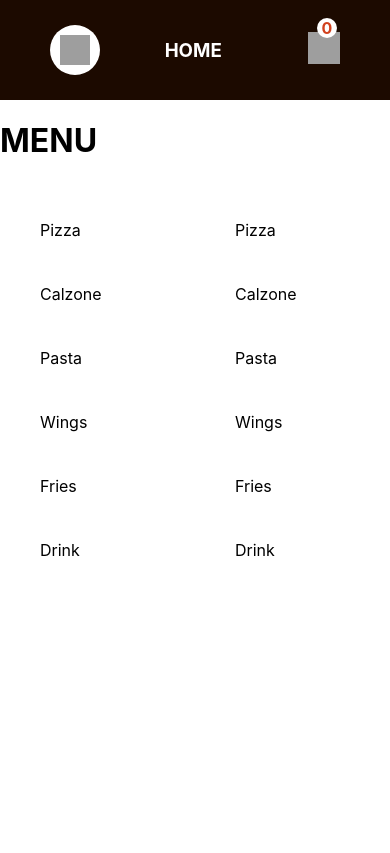
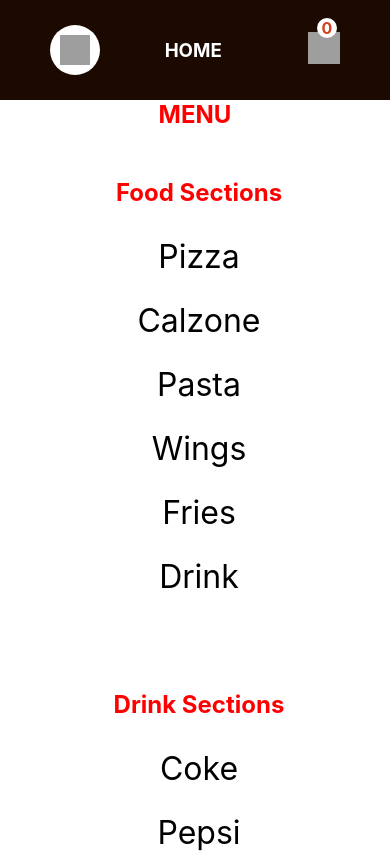
Before and after one commit to Amrindra/Odering-Pizza-App, a Next.js app: page /menu in a window 390 px wide. Shown: the top 853 px of the page. Built offline with nearby package versions, Linux system fonts and the light colour scheme; grey boxes are pictures that could not be loaded.

Commit message:
removed optional dependencies from useEffect in  cart.js

```diff
--- a/pages/admin/index.js
+++ b/pages/admin/index.js
@@ -52,6 +52,7 @@ const Admin = ({ orders, products }) => {
 
   return (
     <div className={styles.container}>
+      <h1 className={styles.adminDashboard}>ADMIN DASHBOARD</h1>
       <div className={styles.addProductButton}>
         {<AddButton setClose={setClose} />}
         {!close && <Add setClose={setClose} />}
--- a/pages/api/orders/[id].js
+++ b/pages/api/orders/[id].js
@@ -1,5 +1,5 @@
+import dbConnect from "../../../util/mongoose";
 import Order from "../../../models/Order";
-import dbConnect from "../../../util/mongoose";
 
 //we use async function because it's the CRUD operation and we don't know how long will it take for processing
 export default async function handler(req, res) {
@@ -30,6 +30,4 @@ export default async function handler(req, res) {
       res.status(500).json(error);
     }
   }
-  if (method === "DELETE") {
-  }
 }
--- a/pages/api/products/[id].js
+++ b/pages/api/products/[id].js
@@ -26,9 +26,9 @@ export default async function handler(req, res) {
   }
 
   if (method === "PUT") {
-    if (!token || token !== process.env.token) {
-      return res.status(401).json("Not authorized!");
-    }
+    // if (!token || token !== process.env.token) {
+    //   return res.status(401).json("Not authorized!");
+    // }
 
     try {
       const product = await Product.findByIdAndUpdate(id, req.body, {
--- a/pages/cart.js
+++ b/pages/cart.js
@@ -27,7 +27,7 @@ const Cart = () => {
     try {
       // const res = await axios.post("http://localhost:3000/api/orders", data);
       const res = await axios.post(
-        " https://tonbb.sse.codesandbox.io/api/orders",
+        "https://tonbb.sse.codesandbox.io/api/orders",
         data
       );
       if (res.status === 201) {
@@ -53,7 +53,7 @@ const Cart = () => {
           currency: currency
         }
       });
-    }, [currency, showSpinner, options, dispatch]);
+    }, [currency, showSpinner]);
 
     return (
       <>
--- a/pages/menu.js
+++ b/pages/menu.js
@@ -3,9 +3,10 @@ import styles from "../styles/Menu.module.css";
 function Menu() {
   return (
     <div className={styles.container}>
-      <h1>MENU</h1>
+      <h1 className={styles.title}>MENU</h1>
       <div className={styles.menuBody}>
         <ul className={styles.menuTitles}>
+          <h3 className={styles.title}>Food Sections</h3>
           <li className={styles.item}>Pizza </li>
           <li className={styles.item}>Calzone </li>
           <li className={styles.item}>Pasta </li>
@@ -15,12 +16,14 @@ function Menu() {
         </ul>
 
         <ul className={styles.menuPrices}>
-          <li className={styles.item}>Pizza </li>
-          <li className={styles.item}>Calzone </li>
-          <li className={styles.item}>Pasta </li>
-          <li className={styles.item}>Wings </li>
-          <li className={styles.item}>Fries </li>
-          <li className={styles.item}>Drink </li>
+          <h3 className={styles.title}>Drink Sections</h3>
+
+          <li className={styles.item}>Coke</li>
+          <li className={styles.item}>Pepsi </li>
+          <li className={styles.item}>Diet Coke</li>
+          <li className={styles.item}>Dr Pepper </li>
+          <li className={styles.item}>Mountain Dew </li>
+          <li className={styles.item}>Sprite </li>
         </ul>
       </div>
     </div>
--- a/styles/Admin.module.css
+++ b/styles/Admin.module.css
@@ -3,6 +3,12 @@
   display: flex;
 }
 
+.adminDashboard {
+  display: flex;
+  justify-content: center;
+  color: teal;
+  text-decoration: underline;
+}
 .addProductButton {
   display: flex;
   justify-content: center;
--- a/styles/Menu.module.css
+++ b/styles/Menu.module.css
@@ -1,17 +1,28 @@
 .container {
-  height: calc(100vh - 100px);
-  /* text-align: center; */
+  /* height: calc(100vh - 100px); */
+}
+
+.title {
+  text-align: center;
+  color: red;
+  margin-bottom: 0;
 }
 
 .menuBody {
   display: flex;
-  flex-direction: space-between;
+  /* justify-content: center; */
 }
 
 .menuTitles,
 .menuPrices {
   list-style: none;
   line-height: 4rem;
+  font-size: 2rem;
+}
+
+.item {
+  text-align: center;
+  cursor: pointer;
 }
 
 .menuTitles {
@@ -21,3 +32,27 @@
 .menuPrices {
   flex: 1;
 }
+
+@media screen and (max-width: 680px) {
+  .menuBody {
+    flex-direction: column;
+    justify-content: center;
+  }
+
+  .menuTitles,
+  .menuPrices {
+    justify-content: center;
+  }
+}
+
+@media screen and (max-width: 480px) {
+  .menuBody {
+    justify-content: center;
+    align-items: center;
+    margin-right: 2rem;
+  }
+  .title {
+    font-size: 1.5rem;
+    margin-top: 0;
+  }
+}
```
